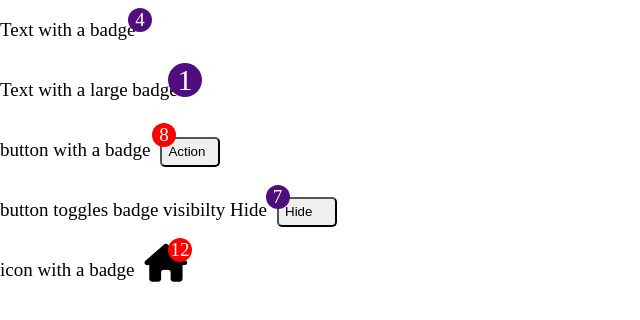
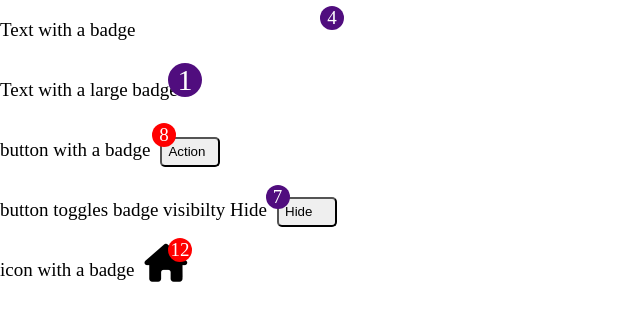
Before and after one commit to JuvitaSaini09/FlexboxAndPositioning, a plain HTML site: page badge component/badge.html in a window 1280 px wide. Shown: the whole page, without its empty margins (0-640 px from the left). Drawn offline with Linux system fonts and the light colour scheme.

Commit message:
stying:styling updated

```diff
--- a/badge component/badge.css
+++ b/badge component/badge.css
@@ -40,8 +40,8 @@ button {
 }
 
 #item1 {
-    top:0.5rem;
-    left:8rem;
+    top:10%;
+    left:25%;
 }
 
 #item2 {
```
